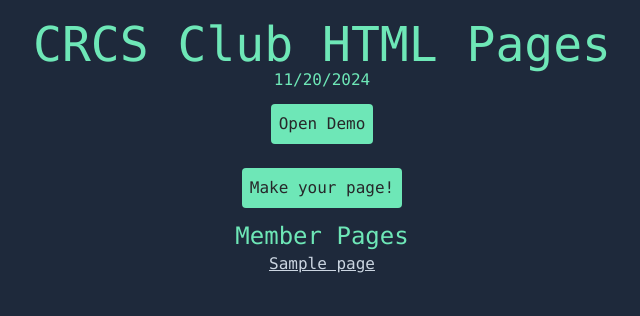
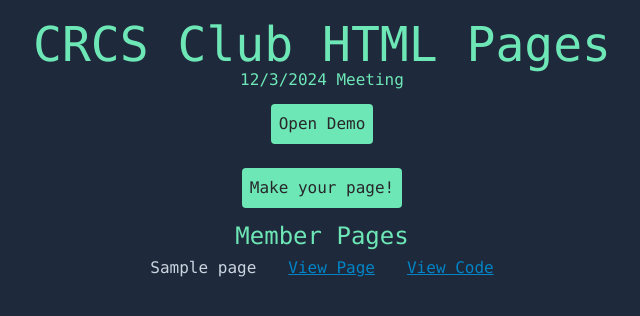
Before and after one commit to cyranch-csclub/html-pages, a Flask app: page / in a window 1280 px wide. Shown: the top 316 px of the page, without its empty margins (318-958 px from the left). Run offline with Flask 3, Linux system fonts and the light colour scheme; tables that the repository leaves empty hold one stand-in row (values such as "Sample post"); style sheets or scripts are compiled from the project's sources.

Commit message:
cleaned up front end a bit

```diff
--- a/main.py
+++ b/main.py
@@ -78,3 +78,6 @@ def raw(num):
     cur = con.cursor()
     code = cur.execute("SELECT code FROM pages WHERE rowid=?", (num,)).fetchone()
     return html_to_plaintext(code[0])
+
+if __name__ == "__main__":
+    app.run(port=3000)
--- a/templates/index.html
+++ b/templates/index.html
@@ -7,17 +7,21 @@
     <body class="bg-slate-800">
         <div class="flex flex-col justify-center items-center font-mono">
             <h1 class="text-emerald-300 text-5xl pt-5">CRCS Club HTML Pages</h1>
-            <h2 class="text-emerald-300">11/20/2024</h2>
+            <h2 class="text-emerald-300">12/3/2024 Meeting</h2>
             <a href="/demo" target="_blank" class="font-mono rounded text-zinc-800 bg-emerald-300 p-2 m-3 hover:scale-105">Open Demo</a>
             <a href="/submit" target="_blank" class="font-mono rounded text-zinc-800 bg-emerald-300 p-2 m-3 hover:scale-105">Make your page!</a>
 
             <div class="flex flex-col justify-center items-center">
                 <h2 class="text-emerald-300 text-2xl">Member Pages</h2>
-                <ul class="text-slate-300">
+                <table class="text-slate-300 table-auto border-collapse border-spacing-x-5">
                 {% for page in pages %}
-                    <li><a href="/page/{{ page[1] }}" class="underline">{{ page[0] }}</a></li>
+                    <tr>
+                        <td class="px-4 py-1"><p>{{ page[0] }}</p></td>
+                        <td class="px-4"><a href="/page/{{ page[1] }}" class="underline text-sky-600">View Page</a></td>
+                        <td class="px-4"><a href="/raw/{{ page[1] }}" class="underline text-sky-600">View Code</a></td>
+                    </tr>
                 {% endfor %}
-                </ul>
+                </table>
             </div>
         </div>
     </body>
--- a/templates/submit.html
+++ b/templates/submit.html
@@ -17,10 +17,11 @@
     <body class="bg-slate-800">
         <div class="flex flex-col justify-center items-center font-mono">
             <h1 class="text-emerald-300 text-5xl pt-5">HTML Playground</h1>
+            <p class="text-emerald-300">Try adding CSS and Javascript with style and script tags!</p>
 
             <a href="/" class="font-mono rounded text-zinc-800 bg-emerald-300 p-2 m-6 hover:scale-105">Back to pages</a>
             <p>{{message}}</p>
-            <button id="refresh-button" class="bg-emerald-300 p-2 rounded-md">Refresh</button>
+            <button id="refresh-button" class="bg-emerald-300 p-2 rounded hover:scale-105">Recompile</button>
         </div>
         <div class="flex flex-col font-mono">
             <div class="flex flex-row justify-center items-center">
```
